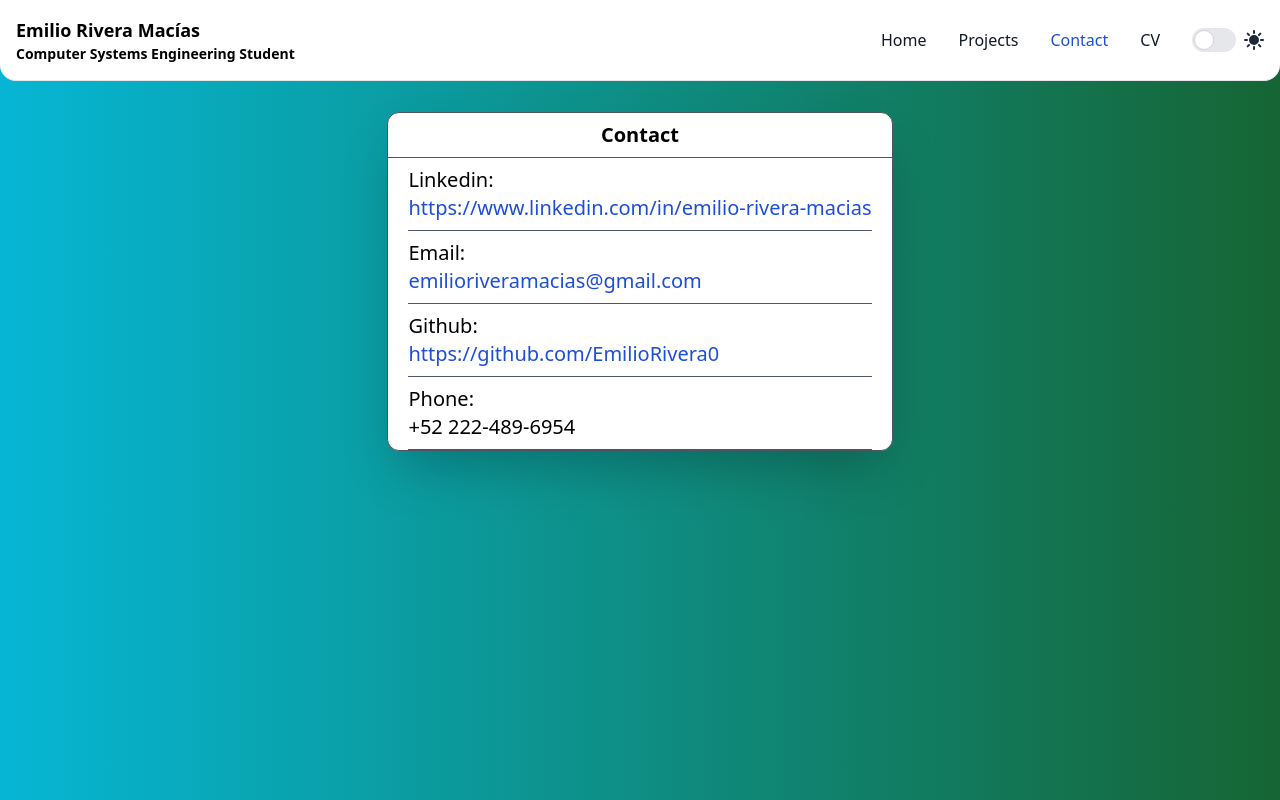
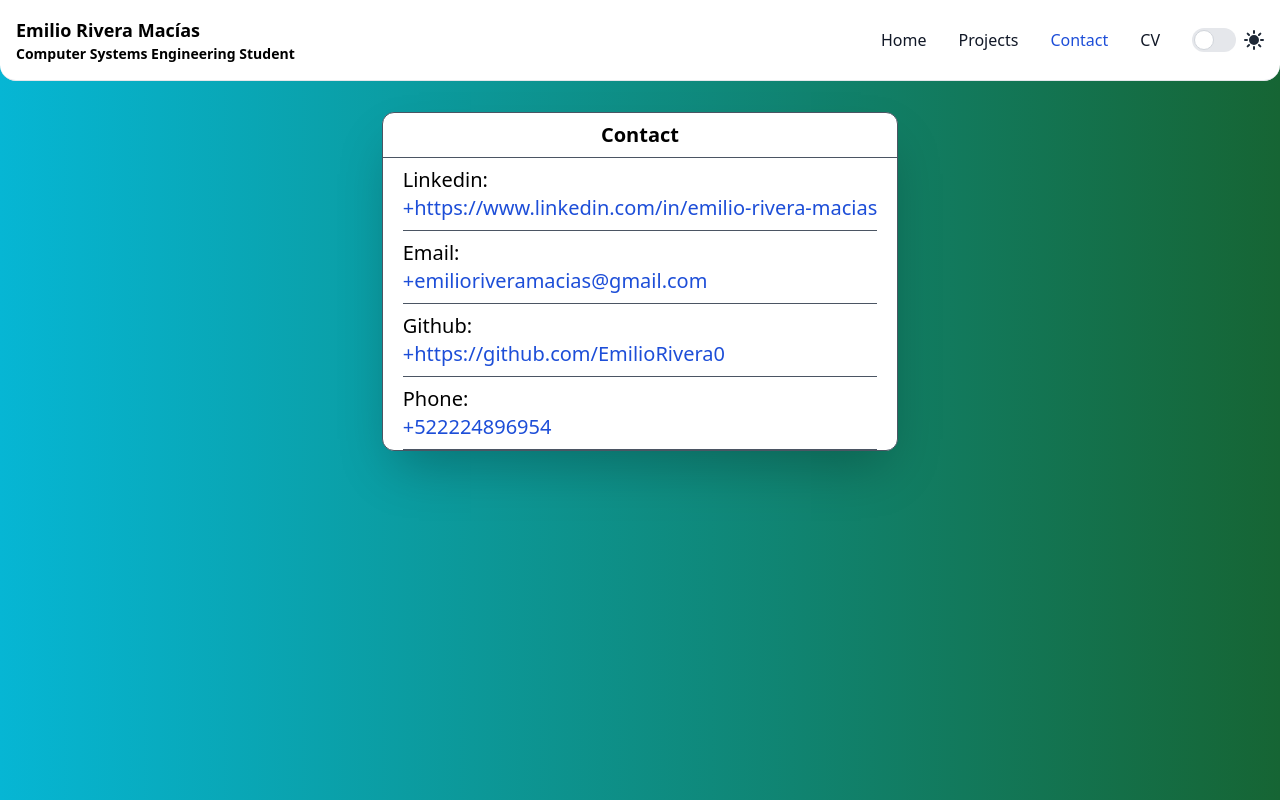
Before and after one commit to EmilioRivera0/Portfolio, a Vue app: page / in a window 1280 px wide. Both pictures are taken after a click on the button "Contact". Built offline with nearby package versions, Linux system fonts and the light colour scheme.

Commit message:
Contact Section Improved

```diff
--- a/src/components/Contact.vue
+++ b/src/components/Contact.vue
@@ -9,7 +9,8 @@ export default {
                 },
                 {
                     title: "Email",
-                    link: "emilioriveramacias@gmail.com"
+                    link: "emilioriveramacias@gmail.com",
+                    mail: true,
                 },
                 {
                     title: "Github",
@@ -17,7 +18,8 @@ export default {
                 },
                 {
                     title: "Phone",
-                    content: "+52 222-489-6954"
+                    link: "522224896954",
+                    phone: true,
                 },
             ]
         }
@@ -37,8 +39,7 @@ export default {
             <ul class="w-full px-3 md:px-5 text-xl text-back dark:text-white">
                 <li v-for="it in contacts" class="py-2 border-b dark:border-gray-700 border-gray-600">
                     <h1>{{ it.title }}: </h1>
-                    <a v-if="it.link" :href="it.link" class="text-blue-700">{{ it.link }}</a>
-                    <h2 v-else>{{ it.content }}</h2>
+                    <a :href="it.mail? 'mailto:'+it.link : (it.phone? 'tel:+'+it.link : it.link)" class="text-blue-700">{{ '+'+it.link }}</a>
                 </li>
             </ul>
         </div>
```
